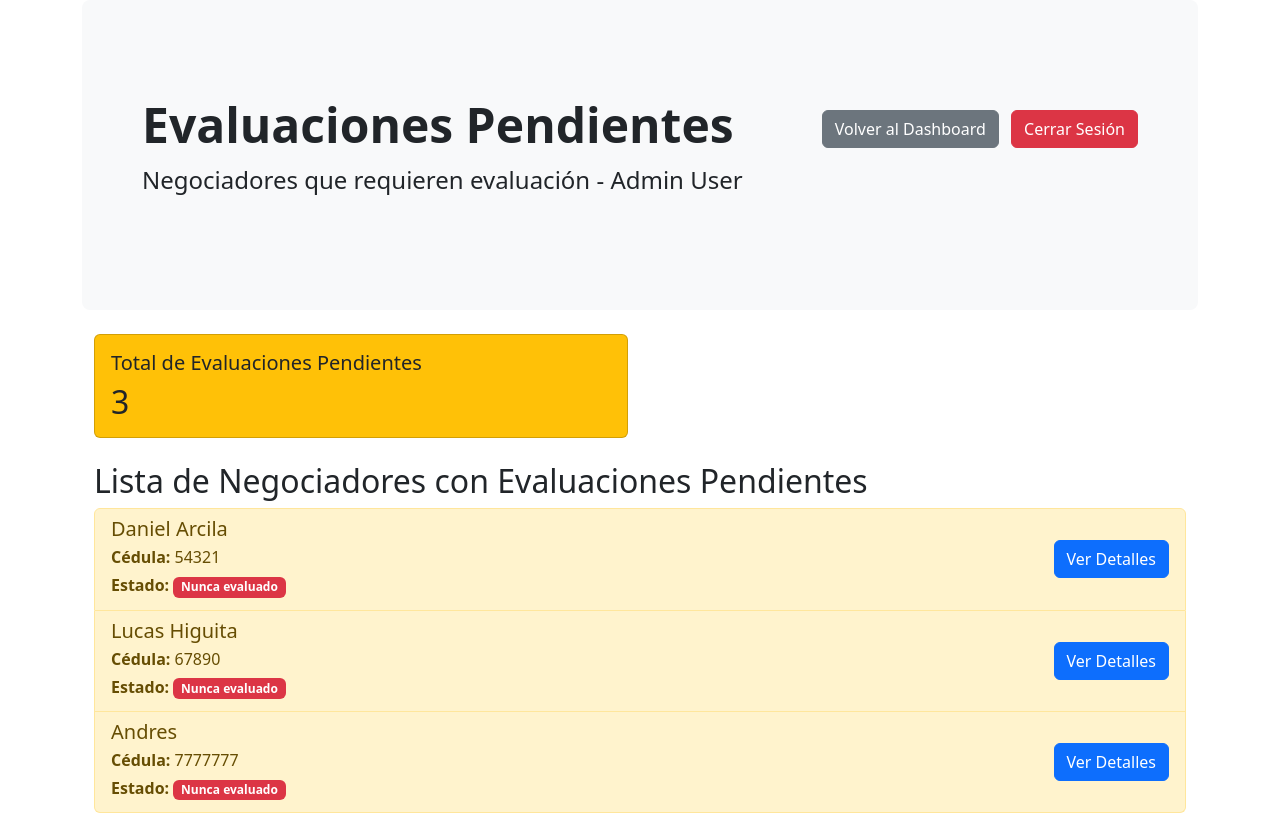
After one commit to lhiguitab/Vision_Gerencial_360, a Django app: page /lider/pending-evaluations/ in a window 1280 px wide. The commit adds this page. Run offline with Django 5.2, Linux system fonts and the light colour scheme; a user stored in the database is signed in; data comes from the database, SQL or seed files in the repository; both versions use the stored data as it was after the commit.

Commit message:
FEAT: Implement HU03 - Listado de evaluaciones pendientes por negociador

```diff
--- a/accounts/models.py
+++ b/accounts/models.py
@@ -68,6 +68,29 @@ class User(AbstractBaseUser, PermissionsMixin):
     def username(self):
         return self.cedula
 
+    def get_negotiators_with_pending_evaluations(self):
+        """
+        Retorna los negociadores de este líder que tienen evaluaciones pendientes
+        """
+        negotiators = self.negotiators.all()
+        pending_negotiators = []
+
+        for negotiator in negotiators:
+            if negotiator.get_evaluation_status == "Pendiente":
+                last_evaluation = negotiator.evaluations.order_by('-date').first()
+                days_since_last = None
+
+                if last_evaluation:
+                    days_since_last = (timezone.now() - last_evaluation.date).days
+
+                pending_negotiators.append({
+                    'negotiator': negotiator,
+                    'last_evaluation_date': last_evaluation.date if last_evaluation else None,
+                    'days_since_last': days_since_last
+                })
+
+        return pending_negotiators
+
 class AllowedCedula(models.Model):
     cedula = models.CharField(max_length=12, unique=True)
 
@@ -96,8 +119,8 @@ class Negotiator(models.Model):
         if not last_evaluation:
             return "Pendiente"
 
-        thirty_days_ago = timezone.now() - timedelta(days=30)
-        if last_evaluation.date < thirty_days_ago:
+        six_months_ago = timezone.now() - timedelta(days=180)
+        if last_evaluation.date < six_months_ago:
             return "Pendiente"
 
         return "Al día"
--- a/accounts/urls.py
+++ b/accounts/urls.py
@@ -5,6 +5,7 @@ urlpatterns = [
     path('', views.home_view, name='home'),
     path('profile/', views.profile_view, name='profile'),
     path('lider/', views.lider_dashboard_view, name='lider_dashboard'),
+    path('lider/pending-evaluations/', views.pending_evaluations_view, name='pending_evaluations'),
     path('administrativo/', views.administrativo_dashboard_view, name='administrativo_dashboard'),
     path('negotiator/<str:cedula>/', views.negotiator_detail_view, name='negotiator_detail'),
 ]
--- a/accounts/views.py
+++ b/accounts/views.py
@@ -15,7 +15,30 @@ def profile_view(request):
 @login_required
 def lider_dashboard_view(request):
     negotiators = Negotiator.objects.filter(leader=request.user)
-    return render(request, 'accounts/lider_dashboard.html', {'negotiators': negotiators})
+    pending_negotiators = request.user.get_negotiators_with_pending_evaluations()
+
+    context = {
+        'negotiators': negotiators,
+        'pending_negotiators': pending_negotiators,
+        'total_pending': len(pending_negotiators)
+    }
+    return render(request, 'accounts/lider_dashboard.html', context)
+
+@login_required
+def pending_evaluations_view(request):
+    """
+    Vista para mostrar las evaluaciones pendientes del líder
+    """
+    if request.user.role != 'lider':
+        return redirect('profile')
+
+    pending_negotiators = request.user.get_negotiators_with_pending_evaluations()
+
+    context = {
+        'pending_negotiators': pending_negotiators,
+        'total_pending': len(pending_negotiators)
+    }
+    return render(request, 'accounts/pending_evaluations.html', context)
 
 @login_required
 def administrativo_dashboard_view(request):
--- /dev/null
+++ b/templates/accounts/pending_evaluations.html
@@ -0,0 +1,81 @@
+{% extends 'base.html' %}
+
+{% block content %}
+<div class="p-5 mb-4 bg-light rounded-3">
+    <div class="container-fluid py-5">
+        <div class="d-flex justify-content-between align-items-center">
+            <h1 class="display-5 fw-bold">Evaluaciones Pendientes</h1>
+            <div>
+                <a href="{% url 'lider_dashboard' %}" class="btn btn-secondary me-2">Volver al Dashboard</a>
+                <a href="/accounts/logout" class="btn btn-danger">Cerrar Sesión</a>
+            </div>
+        </div>
+        <p class="fs-4">Negociadores que requieren evaluación - {{ user.first_name }} {{ user.last_name }}</p>
+    </div>
+</div>
+
+<div class="container">
+    {% if pending_negotiators %}
+        <div class="row mb-4">
+            <div class="col-md-6">
+                <div class="card bg-warning text-dark">
+                    <div class="card-body">
+                        <h5 class="card-title">
+                            <i class="bi bi-exclamation-triangle"></i>
+                            Total de Evaluaciones Pendientes
+                        </h5>
+                        <h2 class="card-text">{{ total_pending }}</h2>
+                    </div>
+                </div>
+            </div>
+        </div>
+
+        <h2>Lista de Negociadores con Evaluaciones Pendientes</h2>
+        <div class="list-group">
+            {% for item in pending_negotiators %}
+                <div class="list-group-item list-group-item-warning">
+                    <div class="d-flex w-100 justify-content-between align-items-center">
+                        <div>
+                            <h5 class="mb-1">{{ item.negotiator.name }}</h5>
+                            <p class="mb-1">
+                                <strong>Cédula:</strong> {{ item.negotiator.cedula }}
+                            </p>
+                            {% if item.last_evaluation_date %}
+                                <p class="mb-1">
+                                    <strong>Última evaluación:</strong> {{ item.last_evaluation_date|date:"d/m/Y" }}
+                                    <span class="badge bg-danger ms-2">{{ item.days_since_last }} días atrás</span>
+                                </p>
+                            {% else %}
+                                <p class="mb-1">
+                                    <strong>Estado:</strong>
+                                    <span class="badge bg-danger">Nunca evaluado</span>
+                                </p>
+                            {% endif %}
+                        </div>
+                        <div>
+                            <a href="{% url 'negotiator_detail' cedula=item.negotiator.cedula %}"
+                               class="btn btn-primary">
+                                Ver Detalles
+                            </a>
+                        </div>
+                    </div>
+                </div>
+            {% endfor %}
+        </div>
+    {% else %}
+        <div class="alert alert-success" role="alert">
+            <h4 class="alert-heading">
+                <i class="bi bi-check-circle"></i>
+                ¡Excelente trabajo!
+            </h4>
+            <p>No tienes evaluaciones pendientes. Todos tus negociadores están al día con sus evaluaciones.</p>
+            <hr>
+            <p class="mb-0">
+                <a href="{% url 'lider_dashboard' %}" class="btn btn-success">
+                    Volver al Dashboard
+                </a>
+            </p>
+        </div>
+    {% endif %}
+</div>
+{% endblock %}
```
Also changed, not shown: templates/accounts/lider_dashboard.html (+35 -0 lines), db.sqlite3.
